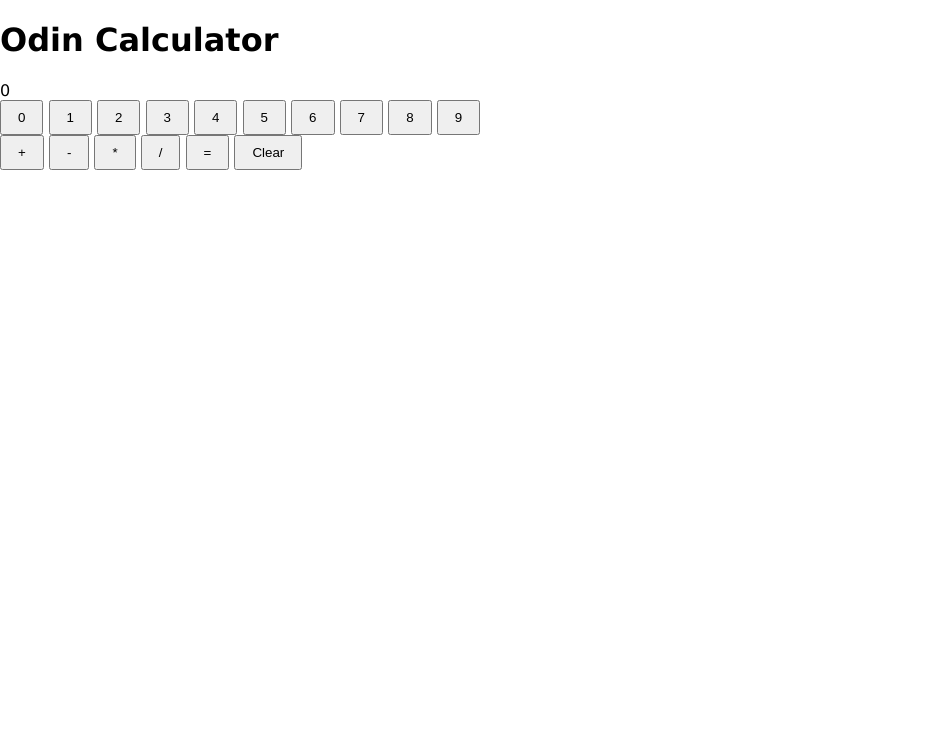
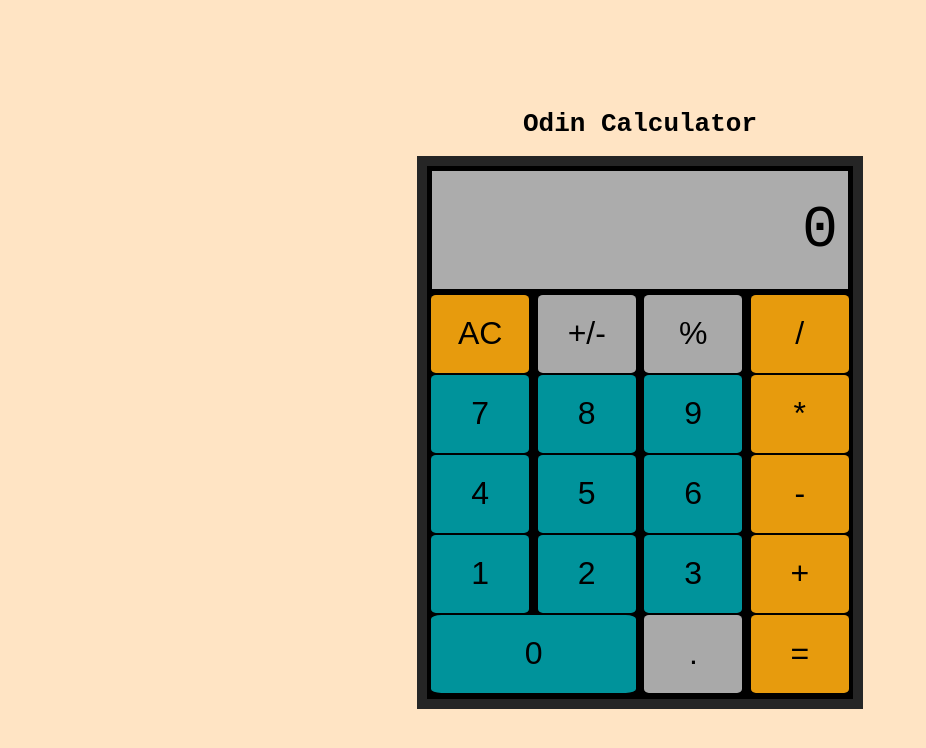
Before and after one commit to zkellerman/odin-calculator, a plain HTML site: page index.html in a window 1280 px wide. Shown: the whole page, without its empty margins (0-926 px from the left). Drawn offline with Linux system fonts and the light colour scheme.

Commit message:
Styled the page and added some new buttons that don't do anything just yet.

```diff
--- a/index.html
+++ b/index.html
@@ -9,28 +9,29 @@
 <body>
   <h1>Odin Calculator</h1>
 
-  <div class="display">0</div>
-
-  <div class="numbers">
-    <button id="0">0</button>
-    <button id="1">1</button>
-    <button id="2">2</button>
-    <button id="3">3</button>
-    <button id="4">4</button>
-    <button id="5">5</button>
-    <button id="6">6</button>
-    <button id="7">7</button>
-    <button id="8">8</button>
-    <button id="9">9</button>
-  </div>
-
-  <div class="functions">
-    <button id="+">+</button>
-    <button id="-">-</button>
-    <button id="*">*</button>
-    <button id="/">/</button>
-    <button id="=">=</button>
-    <button id="clear">Clear</button>
+  <div class="container">
+    <div class="display">0</div>
+    <div class="buttons">
+      <button class="function" id="clear">AC</button>
+      <button id="sign">+/-</button>
+      <button id="percent">%</button>
+      <button class="function" id="/">/</button>
+      <button class="number" id="7">7</button>
+      <button class="number" id="8">8</button>
+      <button class="number" id="9">9</button>
+      <button class="function" id="*">*</button>
+      <button class="number" id="4">4</button>
+      <button class="number" id="5">5</button>
+      <button class="number" id="6">6</button>
+      <button class="function" id="-">-</button>
+      <button class="number" id="1">1</button>
+      <button class="number" id="2">2</button>
+      <button class="number" id="3">3</button>
+      <button class="function" id="+">+</button>
+      <button class="number zero" id="0">0</button>
+      <button id="decimal">.</button>
+      <button class="function" id="=">=</button>
+    </div>
   </div>
 
   <script src="scripts.js"></script>
--- a/scripts.js
+++ b/scripts.js
@@ -65,14 +65,14 @@ function clear() {
   startNewNumber = true;
 }
 
-const numberButtons = document.querySelectorAll('.numbers button');
+const numberButtons = document.querySelectorAll('.number');
 numberButtons.forEach((button) => {
   button.addEventListener('click', () => {
     inputDisplay(button.id);
   });
 });
 
-const functionButtons = document.querySelectorAll('.functions button');
+const functionButtons = document.querySelectorAll('.function');
 functionButtons.forEach((button) => {
   button.addEventListener('click', () => {
     if (button.id === 'clear') {
--- a/styles.css
+++ b/styles.css
@@ -1,8 +1,55 @@
 body {
-  font-family: 'Lucida Sans', 'Lucida Sans Regular', 'Lucida Grande', 'Lucida Sans Unicode', Geneva, Verdana, sans-serif;
+  align-items: center;
+  background-color: bisque;
+  display: flex;
+  flex-direction: column;
+  font-family: monospace;
+  height: 100vh;
+  justify-content: center;
   margin: 0;
 }
 
 button {
-  padding: 8px 16px;
+  background-color: darkgray;
+  border: 0;
+  border-radius: 5%;
+  font-size: 32px;
+  height: 78px;
+  margin: 1px;
+  padding: 1px 6px;
+  width: 98px;
 }
+
+.container {
+  background-color: black;
+  border: 10px solid #252525;
+  height: 533px;
+  width: 426px;
+}
+
+.display {
+  background-color: #acacac;
+  display: flex;
+  font-size: 60px;
+  justify-content: end;
+  margin: 5px;
+  padding: 25px 10px;
+}
+
+.buttons {
+  display: flex;
+  flex-wrap: wrap;
+  justify-content: space-around;
+}
+
+.number {
+  background-color: #00939b;
+}
+
+.function {
+  background-color: #e79b0d;
+}
+
+.zero {
+  width: 205px;
+}
```
